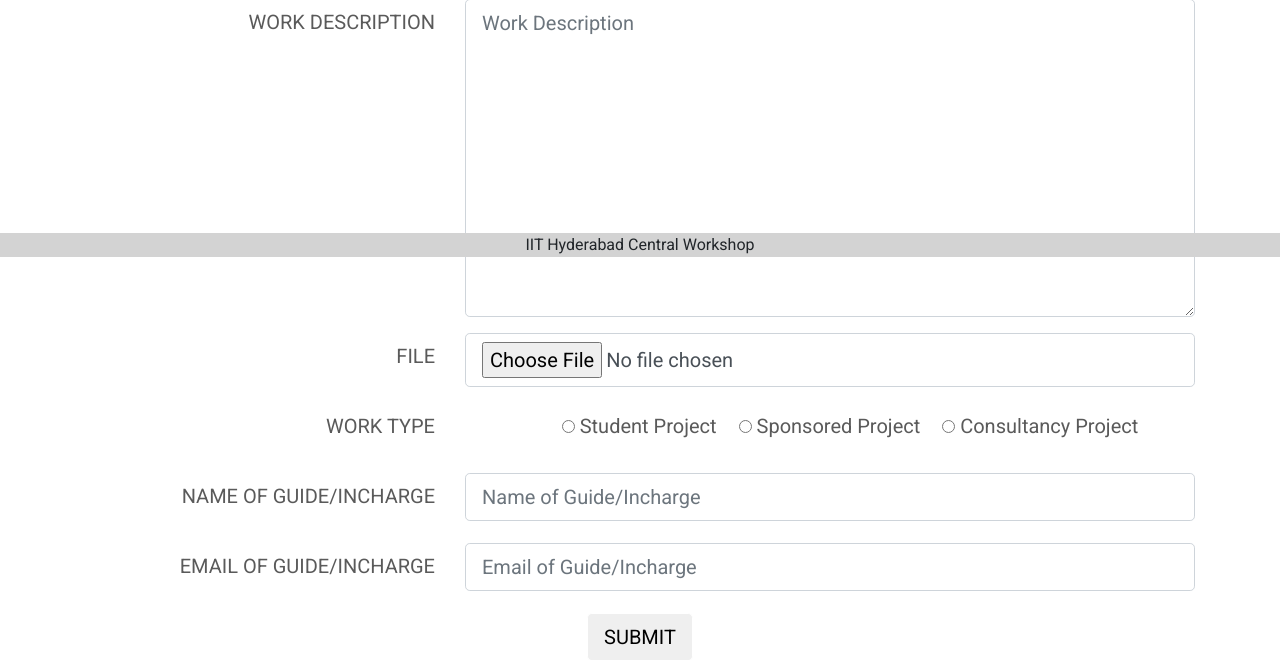
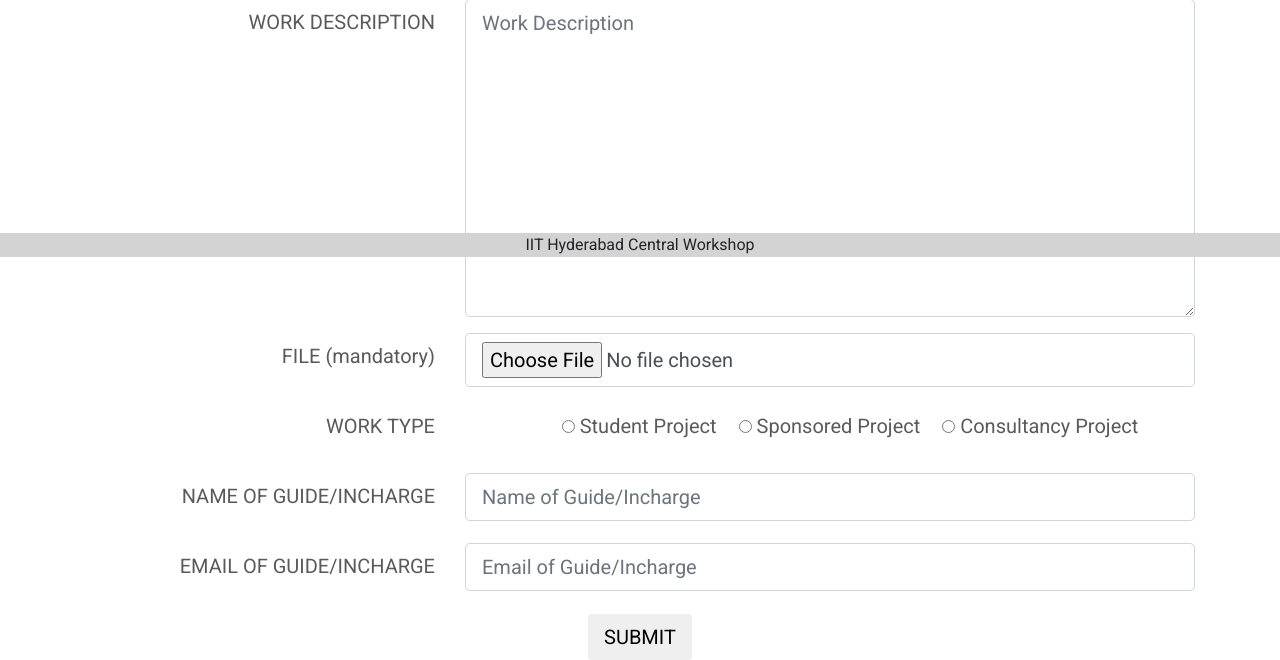
Before and after one commit to ssksurya/iith-workshop, a Django app: page /form in a window 1280 px wide. Shown: the part 543-1203 px from the top of the page. Run offline with Django 3.2, Linux system fonts and the light colour scheme; some libraries are stand-ins or nearby versions.

Commit message:
Update form.html

```diff
--- a/templates/app/form.html
+++ b/templates/app/form.html
@@ -42,7 +42,7 @@
 		    </div>
 	    </div>
 	    <div class="form-group row">
-		    <label for="name" class="col-sm-4">FILE</label>
+		    <label for="name" class="col-sm-4">FILE (mandatory)</label>
 		    <div class="col-sm-8">
 		    	{{ form.file }}
 		    </div>
```
